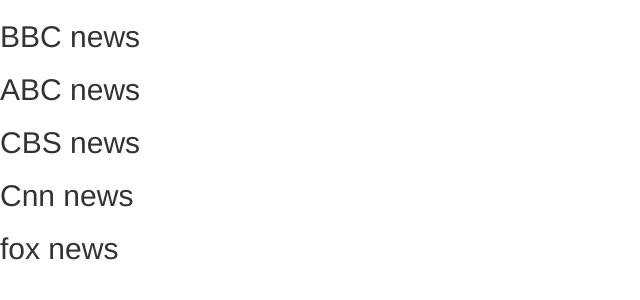
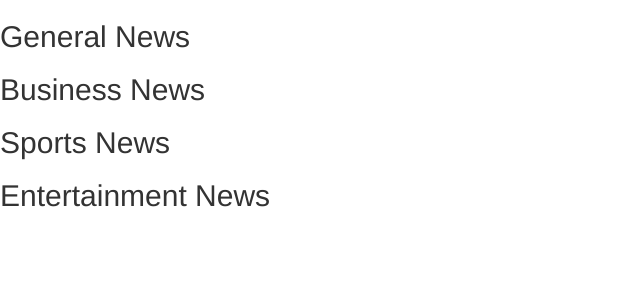
Before and after one commit to wanguinjoka/News-Highlights, a Flask app: template app/templates/index.html in a window 1280 px wide. Shown: the part 52-352 px from the top of the page, without its empty margins (0-640 px from the left). Run offline with Flask 2, Linux system fonts and the light colour scheme; the template is opened without the code that fills it, so the values that code supplies are empty; parts of the project's set-up code (start-up, migrations or seed data) failed here and were passed over; some libraries are stand-ins or nearby versions.

Commit message:
api displaying fixed error by changing the api url used

```diff
--- a/app/config.py
+++ b/app/config.py
@@ -2,7 +2,7 @@
     '''
     General configuration parent class
     '''
-    SOURCE_API_BASE_URL = 'https://newsapi.org/v2/top-headlines?sources={}&apiKey={}'
+    SOURCE_API_BASE_URL = 'https://newsapi.org/v2/sources?category={}&apiKey={}'
 
 
 
--- a/app/templates/index.html
+++ b/app/templates/index.html
@@ -1,24 +1,21 @@
 {% extends 'base.html' %}
 {% import 'macros.html' as macro%}
 {%block content%}
-        <h2>BBC news</h2>
+        <h2>General News</h2>
          <ul>
-             {{macro.displaySourceList(bbc)}}
+             {{macro.displaySourceList(general)}}
         </ul>
-        <h2> ABC news</h2>
+        <h2>Business News</h2>
         <ul>
-            {{macro.displaySourceList(abc)}}
+            {{macro.displaySourceList(business)}}
        </ul>
-        <h2>CBS news</h2>
+        <h2>Sports News</h2>
         <ul>
-            {{macro.displaySourceList(cbs)}}
+            {{macro.displaySourceList(sports)}}
        </ul>
-       <h2>Cnn news</h2>
+       <h2>Entertainment News</h2>
        <ul>
-           {{macro.displaySourceList(cnn)}}
+           {{macro.displaySourceList(entertainment)}}
       </ul>
-      <h2>fox news</h2>
-      <ul>
-          {{macro.displaySourceList(fox)}}
-     </ul>
+
 {%endblock%}
--- a/app/templates/macros.html
+++ b/app/templates/macros.html
@@ -1,7 +1,7 @@
 {% macro displaySourceList(source_list) %}
 
     {% for source in source_list %}
-        <li>{{ source.title}}</li>
+        <li>{{ source.name}}</li>
     {% endfor %}
 
 {% endmacro %}
```
Also changed, not shown: app/models/source.py (+3 -4 lines), app/request.py (+14 -15 lines), app/views.py (+6 -6 lines).
